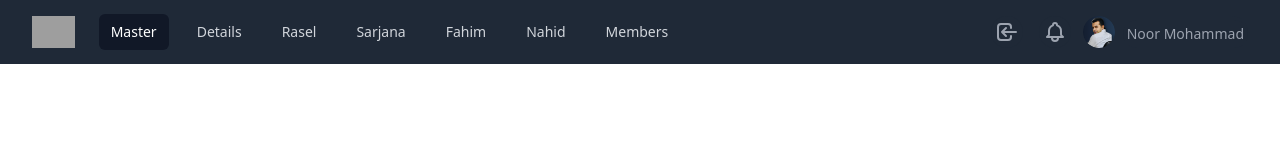
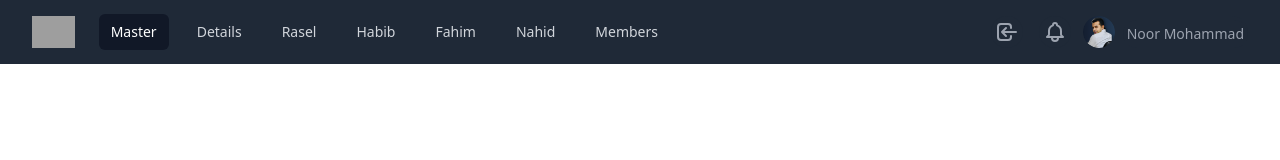
Before and after one commit to noorjsdivs/practice, a React (Create React App) app: page / in a window 1280 px wide. Shown: the top 160 px of the page. Built offline with nearby package versions, Linux system fonts and the light colour scheme; grey boxes are pictures that could not be loaded.

Commit message:
added by Habib

```diff
--- a/src/components/Header.js
+++ b/src/components/Header.js
@@ -14,8 +14,8 @@ function Header() {
   const navigation = [
     { name: "Master", href: "/", current: true },
     { name: "Details", href: "/details", current: false },
-    { name: "Rasel", href: "#", current: false },
-    { name: "Sarjana", href: "#", current: false },
+    { name: "Rasel", href: "/Rasel", current: false },
+    { name: "Habib", href: "/habib", current: false },
     { name: "Fahim", href: "#", current: false },
     { name: "Nahid", href: "#", current: false },
     { name: "Members", href: "#", current: false },
--- a/src/index.js
+++ b/src/index.js
@@ -5,6 +5,8 @@ import App from "./App";
 import { BrowserRouter, Routes, Route } from "react-router-dom";
 import Login from "./components/Login";
 import Details from "./components/Details";
+import Rasel from "./components/Rasel";
+import Habib from "./components/Habib";
 
 const root = ReactDOM.createRoot(document.getElementById("root"));
 root.render(
@@ -13,6 +15,8 @@ root.render(
       <Route path="/" element={<App />}></Route>
       <Route path="login" element={<Login />}></Route>
       <Route path="details" element={<Details />}></Route>
+      <Route path="rasel" element={<Rasel />}></Route>
+      <Route path="habib" element={<Habib />}></Route>
     </Routes>
   </BrowserRouter>
 );
```
